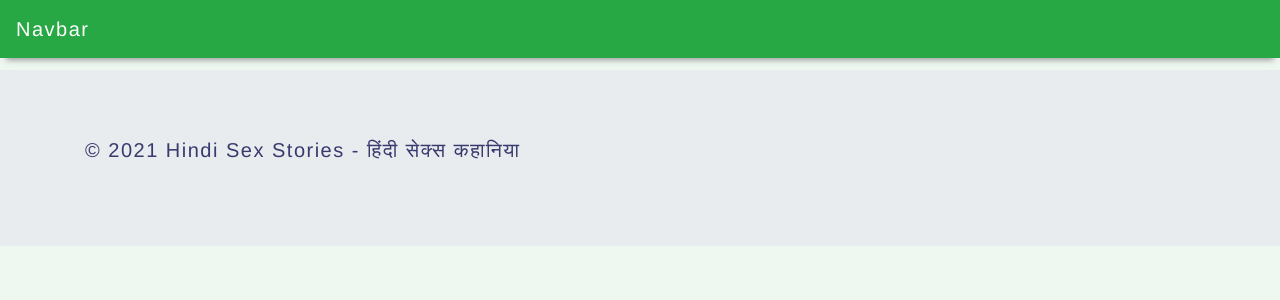
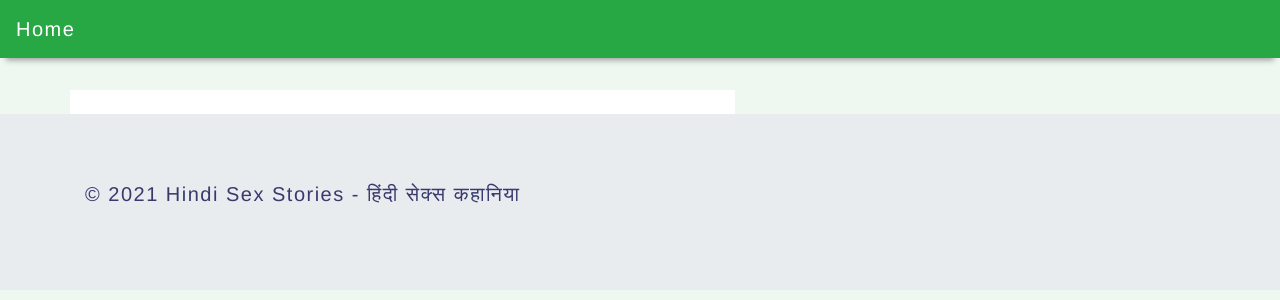
Before and after one commit to Ranilvannan/kathai_out, a Flask app: template templates/home_page.html in a window 1280 px wide. Shown: the top 300 px of the page. Run offline with Flask 2, Linux system fonts and the light colour scheme; the template is opened without the code that fills it, so the values that code supplies are empty; some libraries are stand-ins or nearby versions.

Commit message:
first co

```diff
--- a/templates/base.html
+++ b/templates/base.html
@@ -15,7 +15,7 @@
 	</head>
 	<body>
 		<nav class="navbar navbar-expand-sm bg-success navbar-dark">
-			<a class="navbar-brand" href="#">Navbar</a>
+			<a class="navbar-brand" href="{{ url_for('home_page')}}">Home</a>
 			<button class="navbar-toggler" type="button" data-toggle="collapse" data-target="#collapsibleNavbar">
 				<span class="navbar-toggler-icon"></span>
 			</button>
--- a/templates/home_page.html
+++ b/templates/home_page.html
@@ -5,9 +5,9 @@
 
 
 {% block body %}
-<div class="container" style="margin-top:70px">
+<div class="container" style="margin-top:90px">
 	<div class="row">
-		<div class="col-sm-7 article">
+		<div class="col-sm-7 article pt-4">
 			{% for rec in records %}
 				<div class="blog-post" onclick="location.href='{{ url_for('story_page', site_url=rec.site_url) }}'">
 					<h2 class="blog-post-title p-2">{{ rec.site_title }}</h2>
--- a/templates/story_page.html
+++ b/templates/story_page.html
@@ -6,7 +6,7 @@
 {% block body %}
 <div class="container" style="margin-top:90px">
 	<div class="row">
-		<div class="col-sm-7 article">
+		<div class="col-sm-7 article pt-4">
 			<div class="story">
                 <div class="story-title p-4">
                     <h2>{{story.title}}</h2>
```
